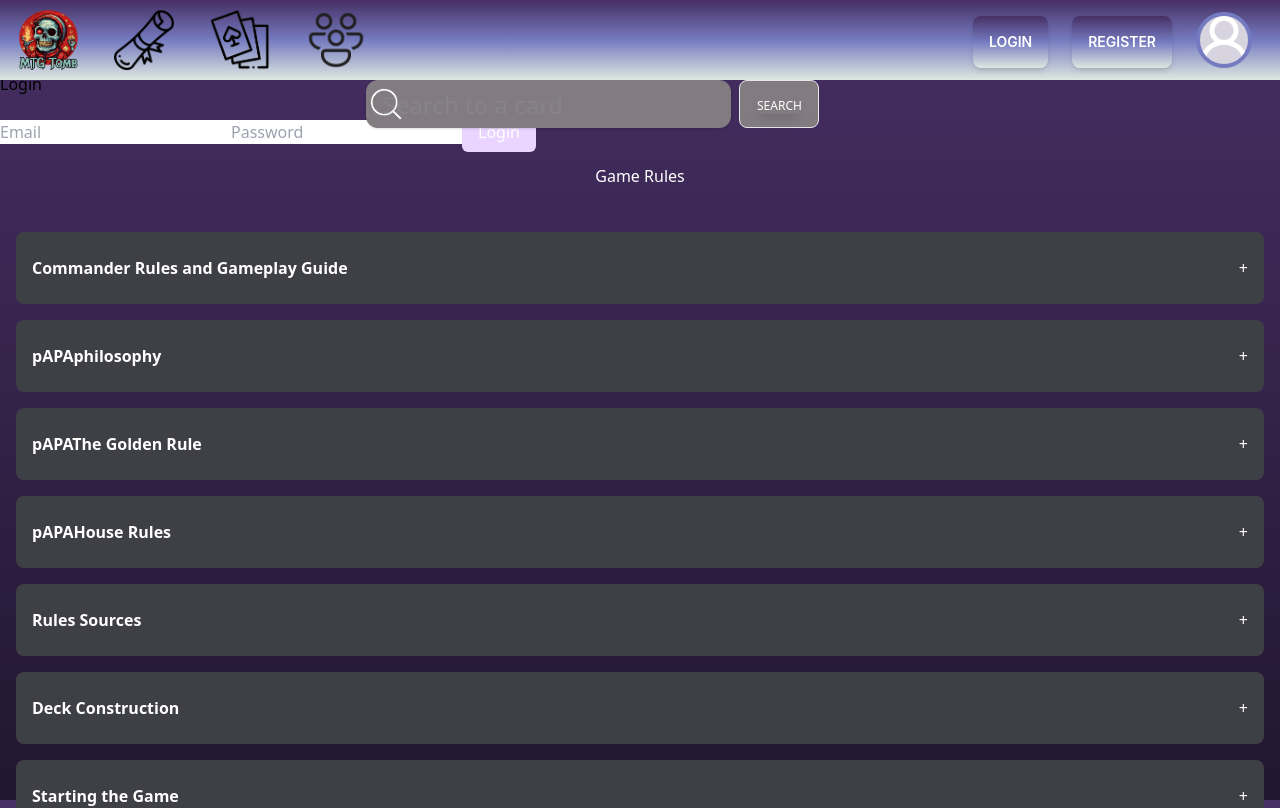
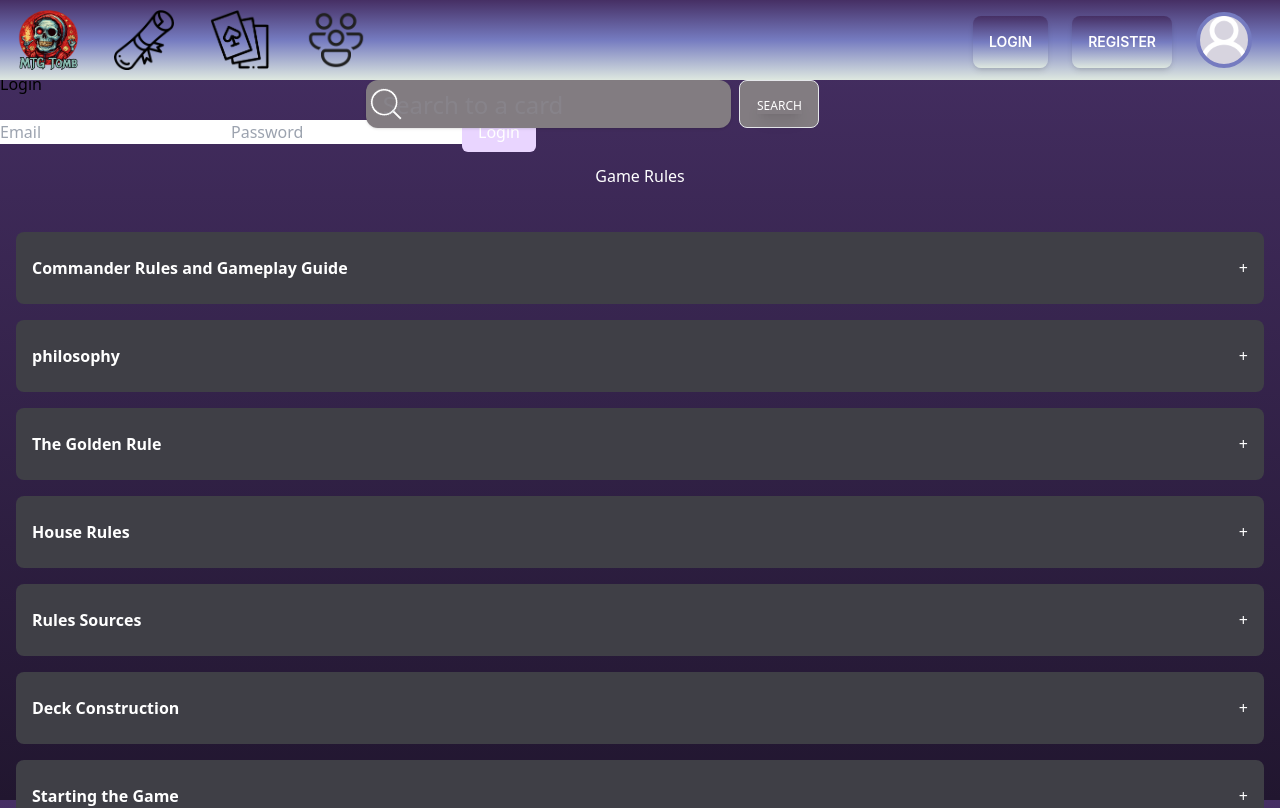
Before and after one commit to chas-academy/u08-business-idea-wepushonsave, a React (Vite) app in the folder frontend/: page /gamerules in a window 1280 px wide. Shown: the top 808 px of the page. Built offline with nearby package versions, Linux system fonts and the light colour scheme.

Commit message:
title ändring

```diff
--- a/frontend/src/components/reusable_collapsable/FAQ_Game_rules.tsx
+++ b/frontend/src/components/reusable_collapsable/FAQ_Game_rules.tsx
@@ -216,9 +216,9 @@ const FAQ_Game_rules = () => {
 
       <div
         className="p-4 text-white rounded-lg mt-4 bg-zinc-700"
-        id="philosophy">
+        id="pAPAphilosophy">
         <Collapsable
-          titles="pAPAphilosophy"
+          titles="philosophy"
           content={
             <CollapsableContent
               title=""
@@ -231,9 +231,9 @@ const FAQ_Game_rules = () => {
       </div>
       <div
         className="p-4 text-white rounded-lg mt-4 bg-zinc-700"
-        id="the-golden-rule">
+        id="pAPAthe-golden-rule">
         <Collapsable
-          titles="pAPAThe Golden Rule"
+          titles="The Golden Rule"
           content={
             <CollapsableContent
               title=""
@@ -246,9 +246,9 @@ const FAQ_Game_rules = () => {
       </div>
       <div
         className="p-4 text-white rounded-lg mt-4 bg-zinc-700"
-        id="house-rules">
+        id="pAPAhouse-rules">
         <Collapsable
-          titles="pAPAHouse Rules"
+          titles="House Rules"
           content={
             <CollapsableContent
               title=""
```
